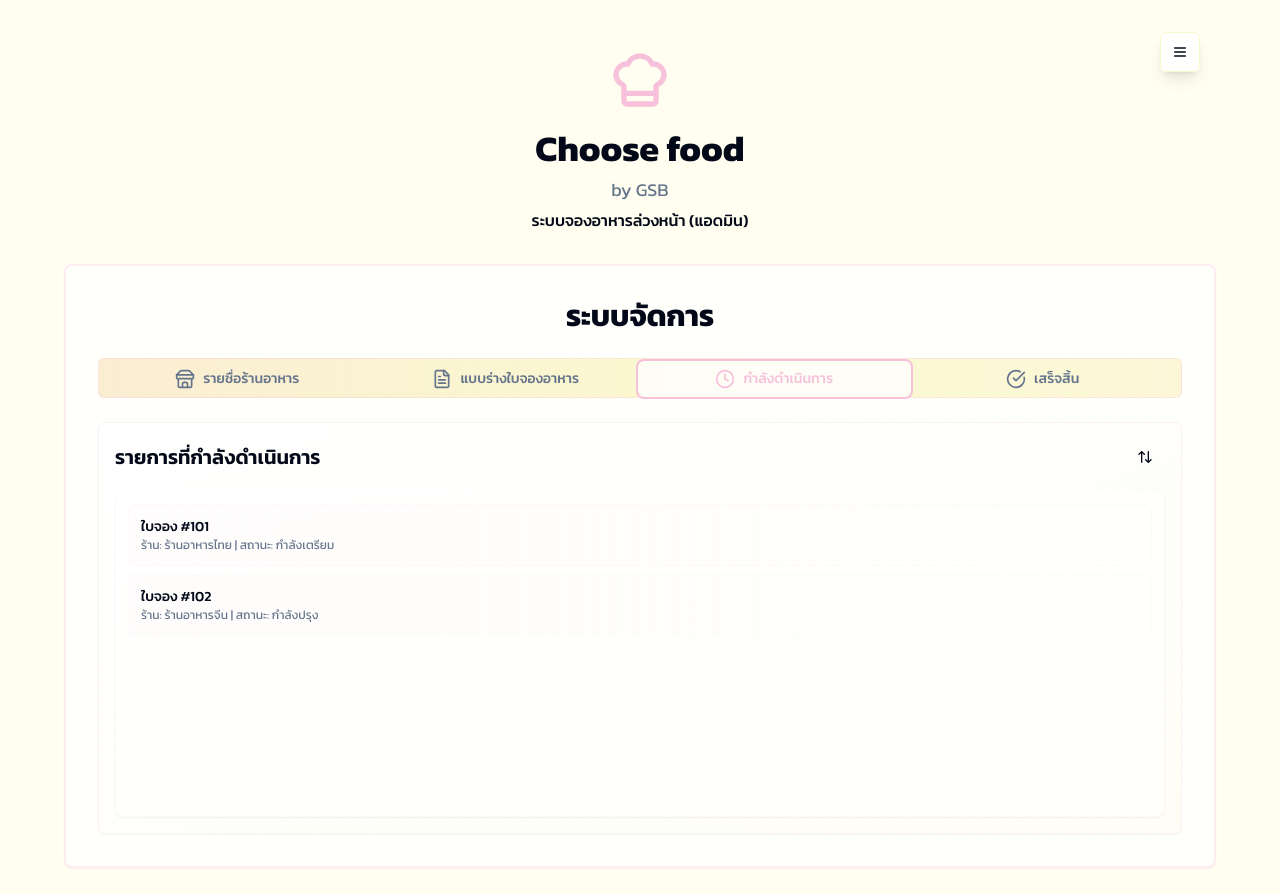
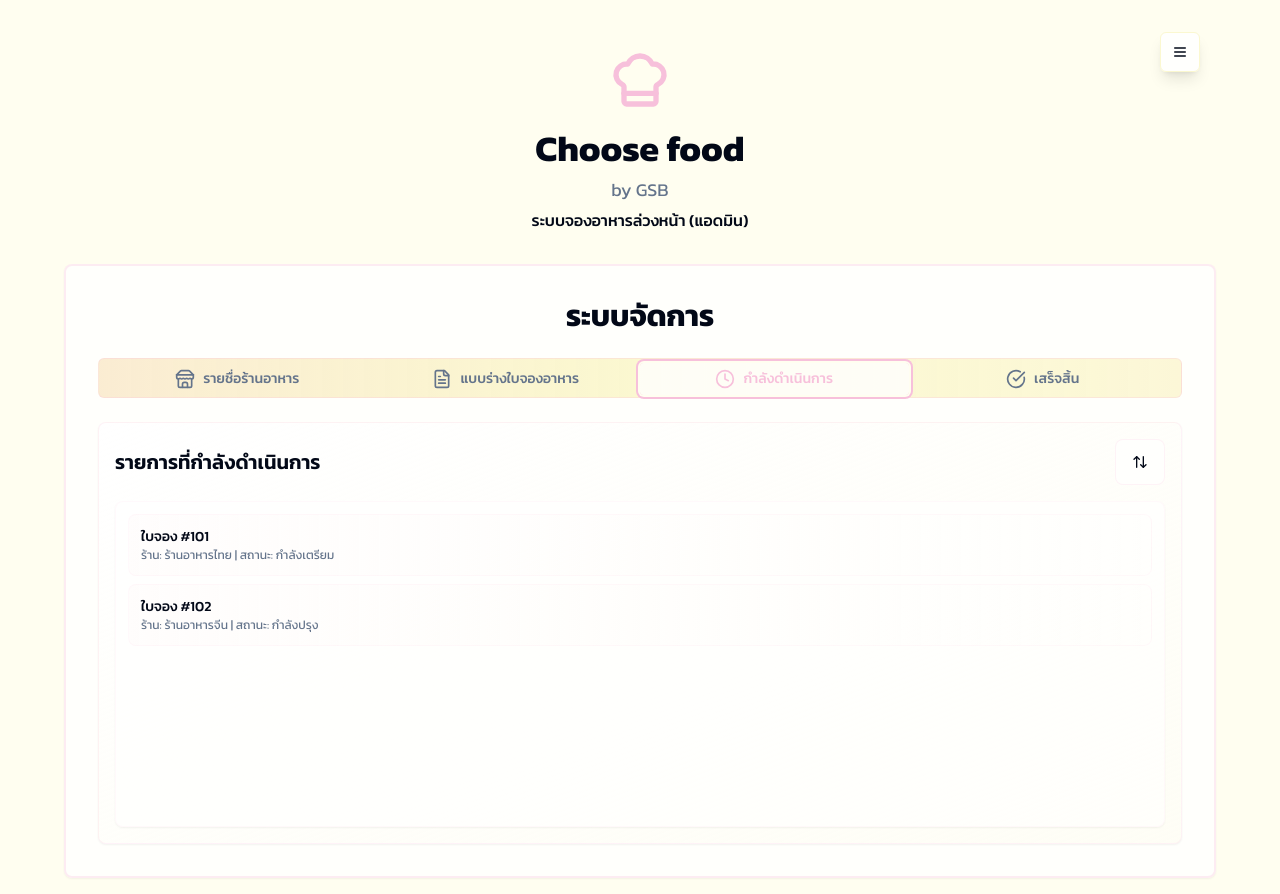
Before and after one commit to orderyourhappymeal2/choose-food-gather, a React (Vite) app: page /admin in a window 1280 px wide. Both pictures are taken after a click on the tab "กำลังดำเนินการ". Built offline with nearby package versions, Linux system fonts and the light colour scheme.

Commit message:
ใส่กรอบปุ่ม sort

```diff
--- a/src/pages/Admin.tsx
+++ b/src/pages/Admin.tsx
@@ -338,6 +338,7 @@ const Admin = () => {
                   <CardContent className="p-4">
                     <div className="flex justify-between items-center mb-4">
                       <h3 className="text-xl font-semibold text-foreground">รายการที่กำลังดำเนินการ</h3>
+                      <div className="border border-brand-pink/20 rounded-lg p-1 bg-white/60">
                         <Button
                           variant="ghost"
                           size="sm"
@@ -349,6 +350,7 @@ const Admin = () => {
                             return <SortIcon className="h-4 w-4" />;
                           })()}
                         </Button>
+                      </div>
                     </div>
                     <div className="space-y-2">
                       <Card className="bg-white/60 border border-brand-pink/10">
@@ -378,6 +380,7 @@ const Admin = () => {
                   <CardContent className="p-4">
                     <div className="flex justify-between items-center mb-4">
                       <h3 className="text-xl font-semibold text-foreground">รายการที่ดำเนินการเสร็จสิ้น</h3>
+                      <div className="border border-brand-pink/20 rounded-lg p-1 bg-white/60">
                         <Button
                           variant="ghost"
                           size="sm"
@@ -389,6 +392,7 @@ const Admin = () => {
                             return <SortIcon className="h-4 w-4" />;
                           })()}
                         </Button>
+                      </div>
                     </div>
                     <div className="space-y-2">
                       <Card className="bg-white/60 border border-brand-pink/10">
```
Lines whose indentation alone changed are shown as unchanged.
